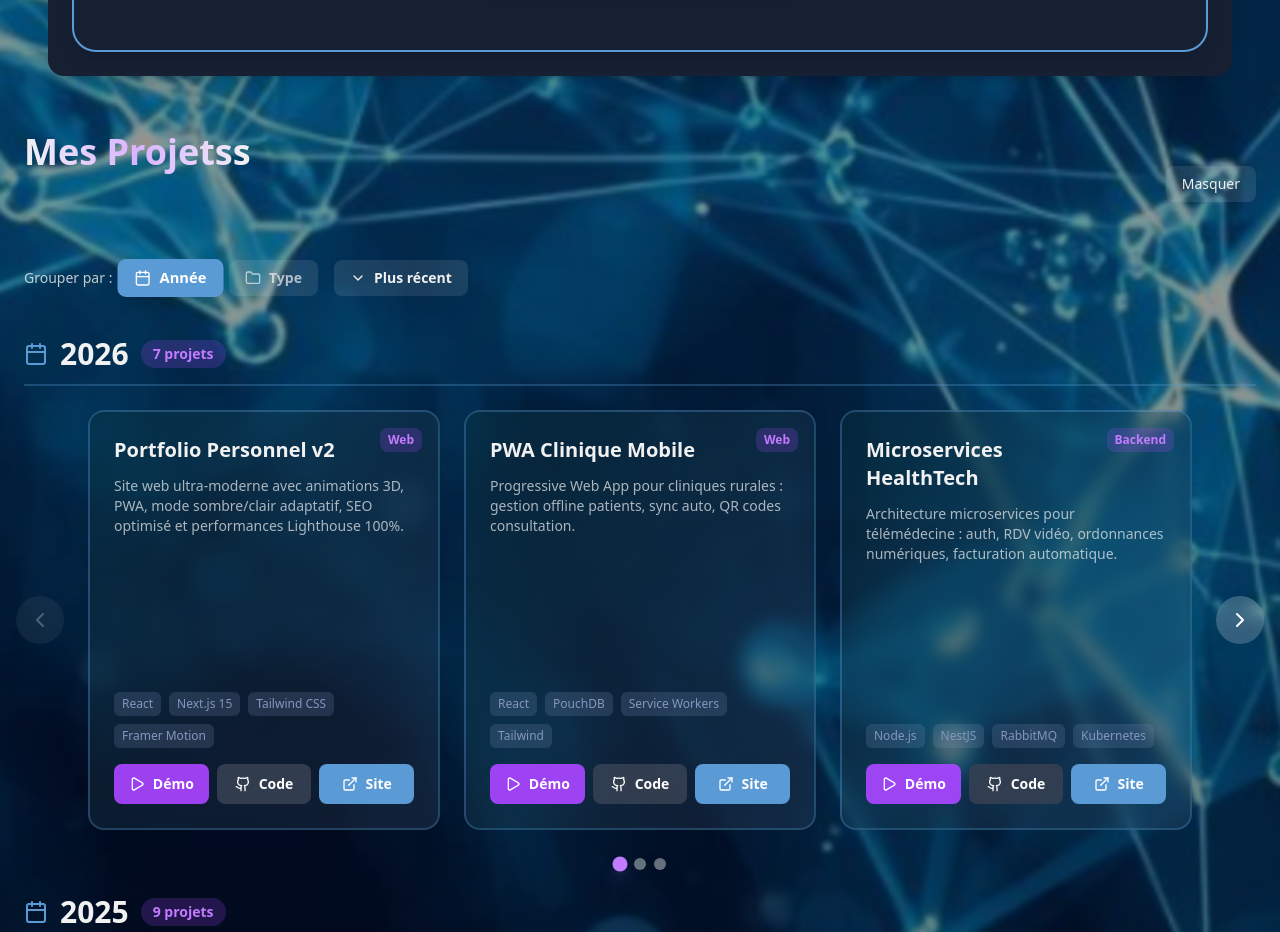
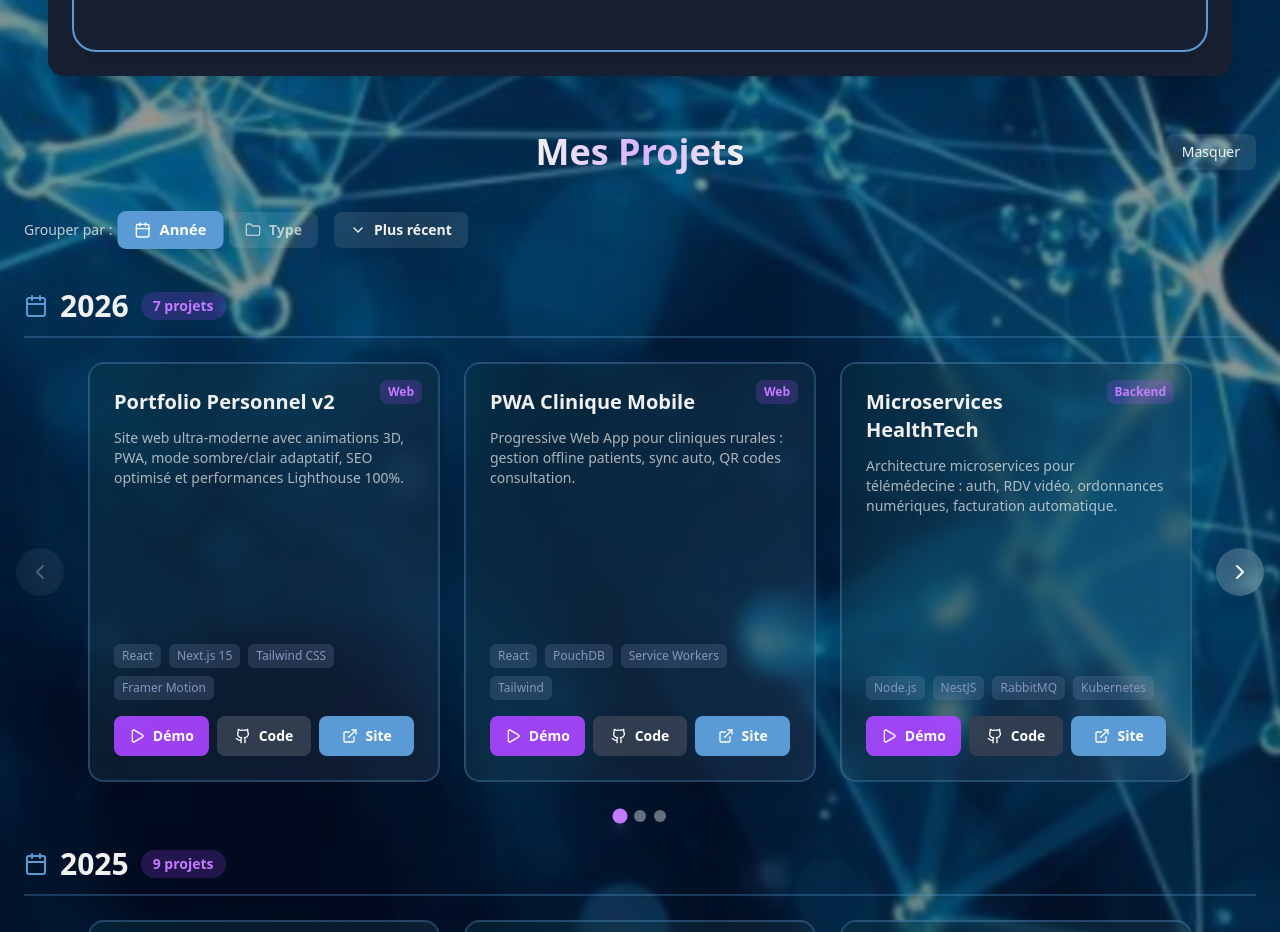
Before and after one commit to MANDANIAINAPRECIEUX/portofolio, a React (Vite) app: page / in a window 1280 px wide. Shown: the part 1660-2592 px from the top of the page. Built offline with nearby package versions, Linux system fonts and the light colour scheme.

Commit message:
MES PROJETS IMPECCABLE

```diff
--- a/src/components/Triage.tsx
+++ b/src/components/Triage.tsx
@@ -140,23 +140,26 @@ const ProjectList = () => {
         <>
           {/* CONTRÔLES */}
           <div className="mb-10 space-y-6">
-            <div className="flex items-center justify-between">
-              <div className="text-center mb-8">
-                <h2 className="text-3xl md:text-4xl font-bold text-center mb-8 animate-fade-in">
-                  <span className="text-center mb-8 bg-gradient-to-r from-[#f1f1f1] via-purple-300 to-[#f1f1f1] bg-clip-text text-transparent">
-                    Mes Projetss
+            <div className="relative flex items-center justify-center mb-10">
+              {/* Titre centré */}
+              <div className="text-center">
+                <h2 className="text-3xl md:text-4xl font-bold animate-fade-in">
+                  <span className="bg-gradient-to-r from-[#f1f1f1] via-purple-300 to-[#f1f1f1] bg-clip-text text-transparent">
+                    Mes Projets
                   </span>
                 </h2>
               </div>
 
+              {/* Bouton positionné à droite */}
               <button
                 type="button"
                 onClick={() => setShowProjects(false)}
-                className="px-4 py-2 rounded-lg bg-white/10 hover:bg-white/20 text-[#f1f1f1] text-sm font-medium transition-all duration-300 hover:scale-105"
+                className="absolute right-0 px-4 py-2 rounded-lg bg-white/10 hover:bg-white/20 text-[#f1f1f1] text-sm font-medium transition-all duration-300 hover:scale-105"
               >
                 Masquer
               </button>
             </div>
+
             <div className="flex flex-wrap items-center gap-4">
               <div className="flex items-center gap-2">
                 <span className="text-sm font-medium text-[#f1f1f1]/80">
```
